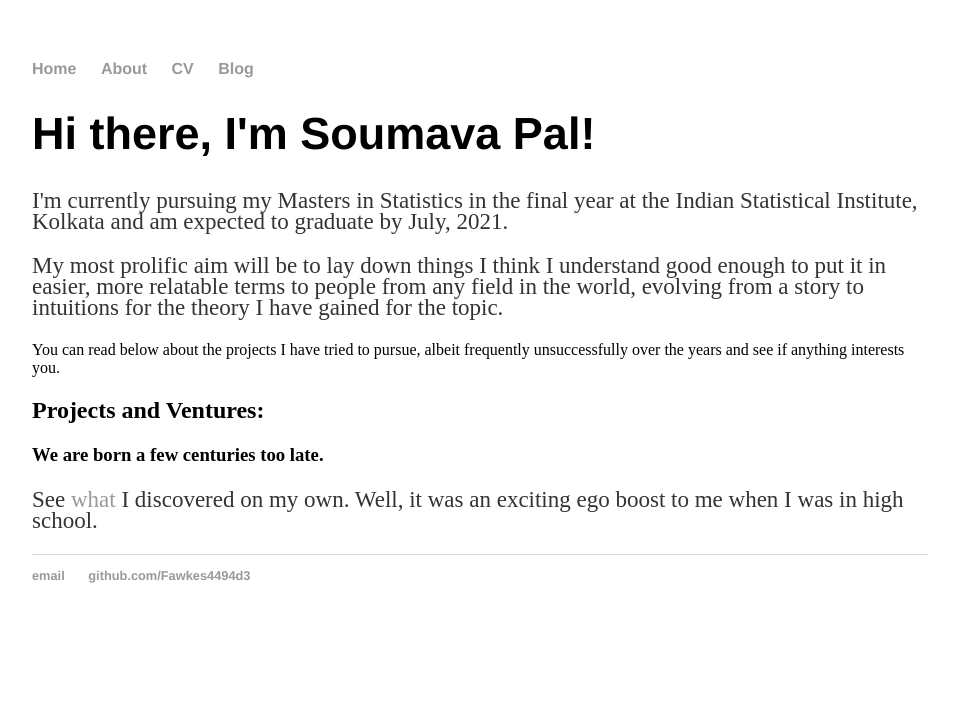
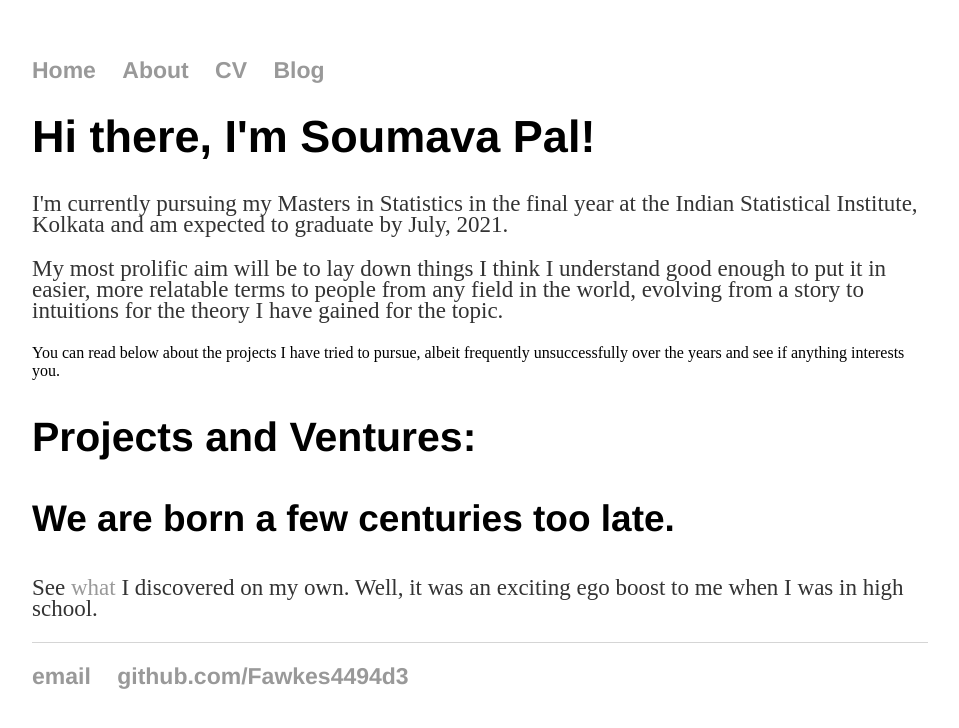
Before and after one commit to Fawkes4494d3/Fawkes4494d3.github.io, a Jekyll site: the page built from index.html, in a window 1280 px wide. Shown: the top 728 px of the page, without its empty margins (160-1119 px from the left). Built offline with Jekyll 4.4.1, drawn with Linux system fonts in a browser that asks for light colours.

Commit message:
Update main.css

```diff
--- a/css/main.css
+++ b/css/main.css
@@ -23,7 +23,41 @@
     font-size: 45px;
     font-family:'Helvetica', 'Arial', 'Sans-Serif';
 }
+h2 {
+    font-size: 41px;
+    font-family:'Helvetica', 'Arial', 'Sans-Serif';
+}
+
+h3 {
+    font-size: 37px;
+    font-family:'Helvetica', 'Arial', 'Sans-Serif';
+}
+
+h4 {
+    font-size: 33px;
+    font-family:'Helvetica', 'Arial', 'Sans-Serif';
+}
+
+h5 {
+    font-size: 29px;
+    font-family:'Helvetica', 'Arial', 'Sans-Serif';
+}
+
+h6 {
+    font-size: 25px;
+    font-family:'Helvetica', 'Arial', 'Sans-Serif';
+}
 p {
+    font-size: 23px;
+    line-height: 21px;
+    color: #333;
+}
+ul {
+    font-size: 23px;
+    line-height: 21px;
+    color: #333;
+}
+ol {
     font-size: 23px;
     line-height: 21px;
     color: #333;
```
